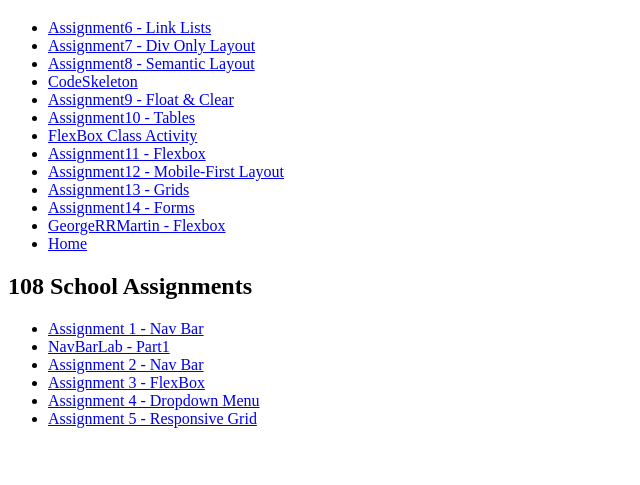
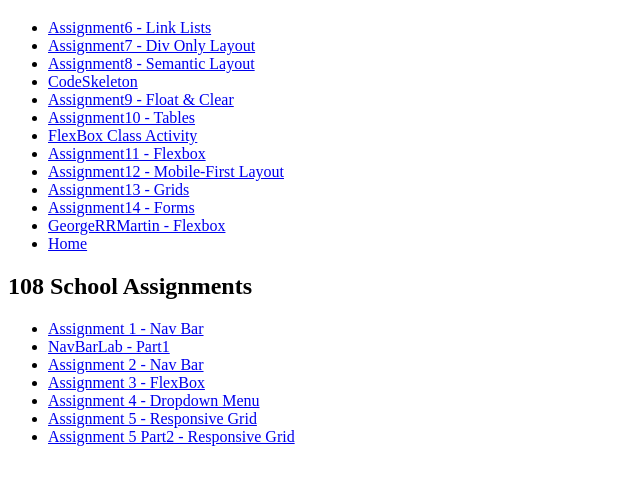
Before and after one commit to io-rocavi/Portfolio, a plain HTML site: page Assignments/Assignments.html in a window 1280 px wide. Shown: the part 61-546 px from the top of the page, without its empty margins (0-640 px from the left). Drawn offline with Linux system fonts and the light colour scheme.

Commit message:
assignment page

```diff
--- a/Assignments/Assignments.html
+++ b/Assignments/Assignments.html
@@ -34,6 +34,7 @@
           <li><a href="FlexBox_Assignment3/Assignment3/index.html">Assignment 3 - FlexBox</a></li>
           <li><a href="DropDown_Assignment4/index.html">Assignment 4 - Dropdown Menu</a></li>
           <li><a href="ResponsiveGrid_Assignment5/part1/index.html">Assignment 5 - Responsive Grid</a></li>
+          <li><a href="ResponsiveGrid_Assignment5/part2/index.html">Assignment 5 Part2 - Responsive Grid</a></li>
         </ul>
       </div>
   </body>
```
